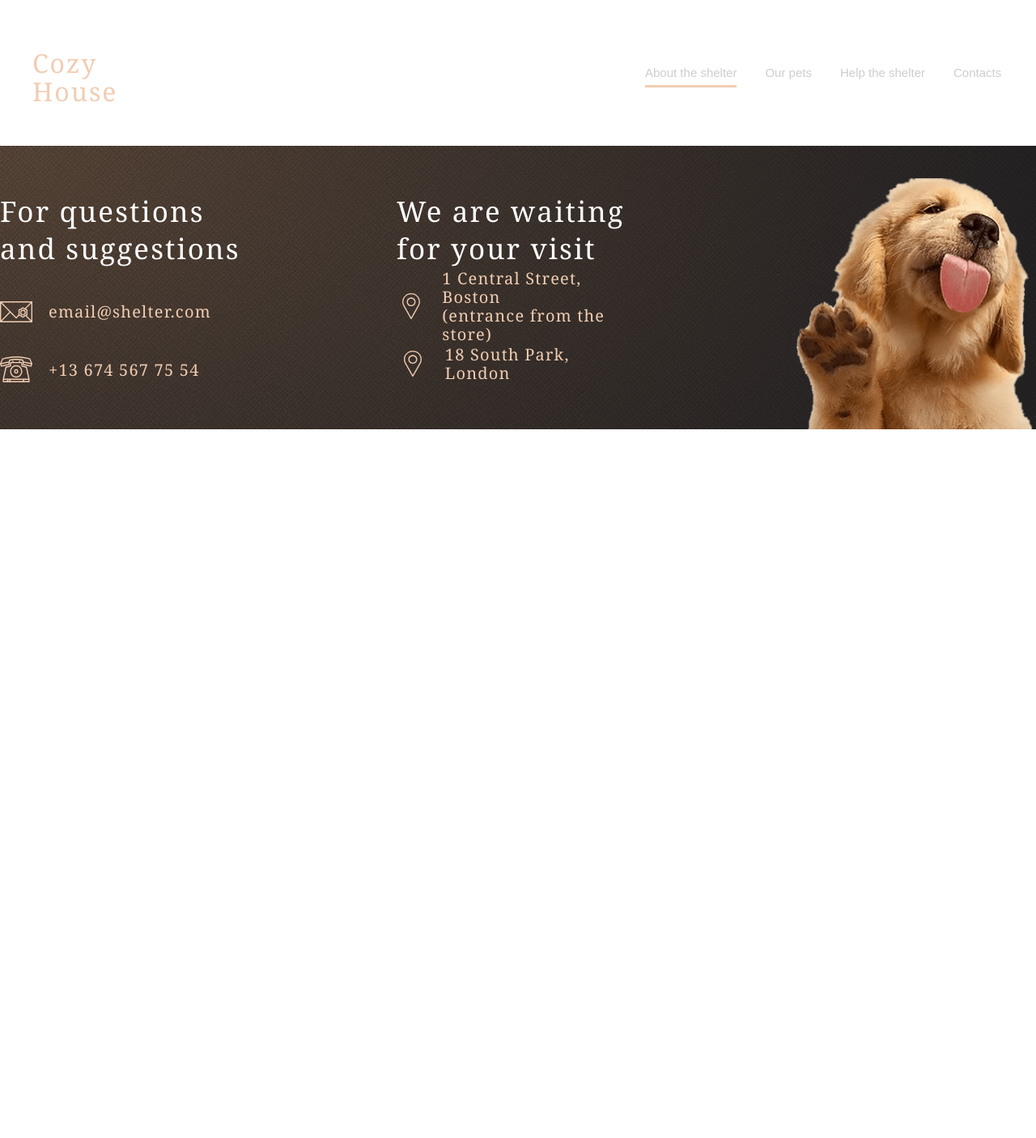
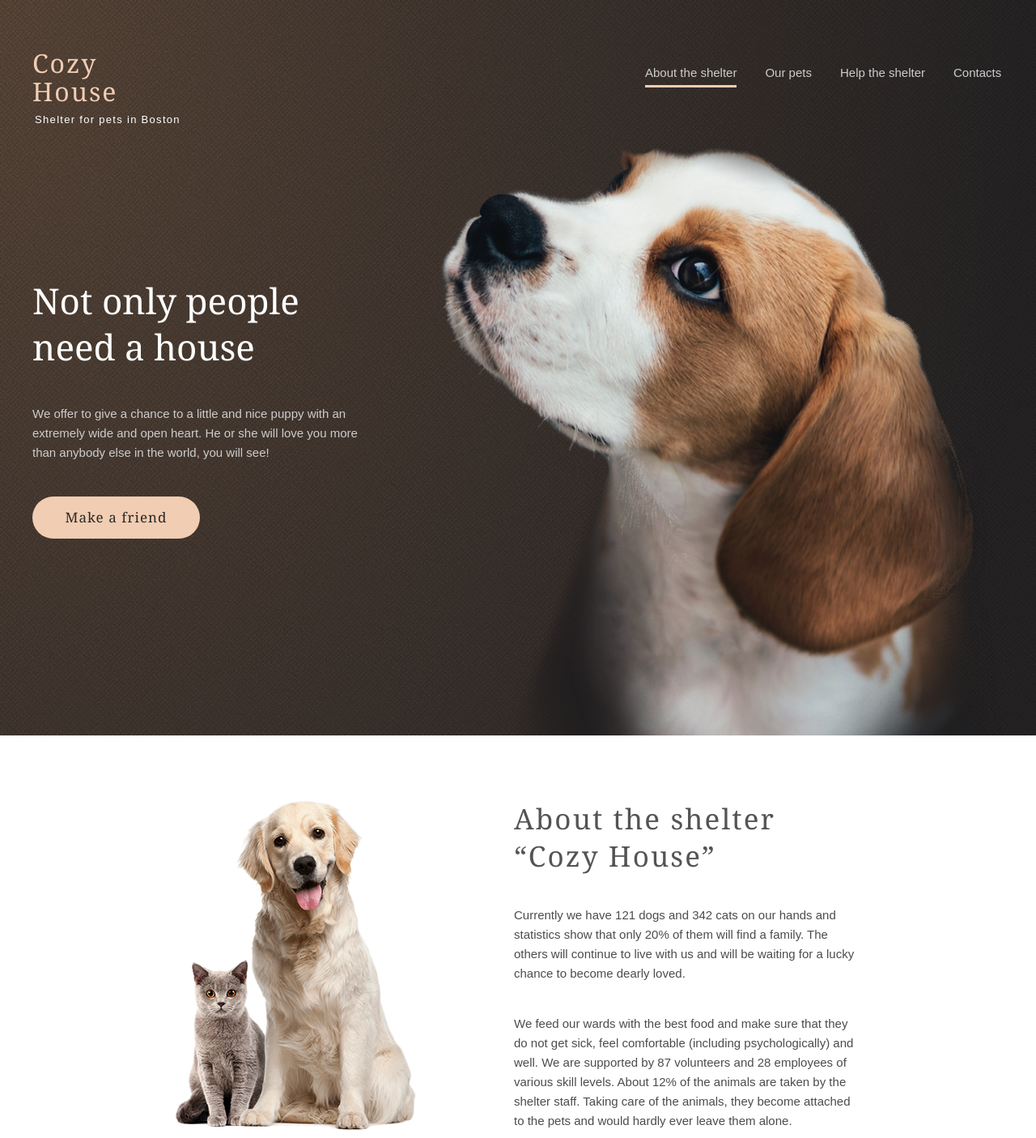
Before and after one commit to SafeAreaView/Shelter, a React (Vite) app: page / in a window 1280 px wide. Shown: the top 1405 px of the page at 81% size. Before the commit the page ends 800 px from the top, so only its background shows below. Built offline with nearby package versions, Linux system fonts and the light colour scheme; a web font is replaced by a local one.

Commit message:
fix: fix rendering app

```diff
--- a/src/App.jsx
+++ b/src/App.jsx
@@ -7,7 +7,9 @@ import AboutPage from "./components/AboutPage/AboutPage";
 function App() {
   return (
     <div>
-      <AboutPage></AboutPage>
+      <MainSection />
+      <Main />
+      <Footer></Footer>
     </div>
   );
 }
```
